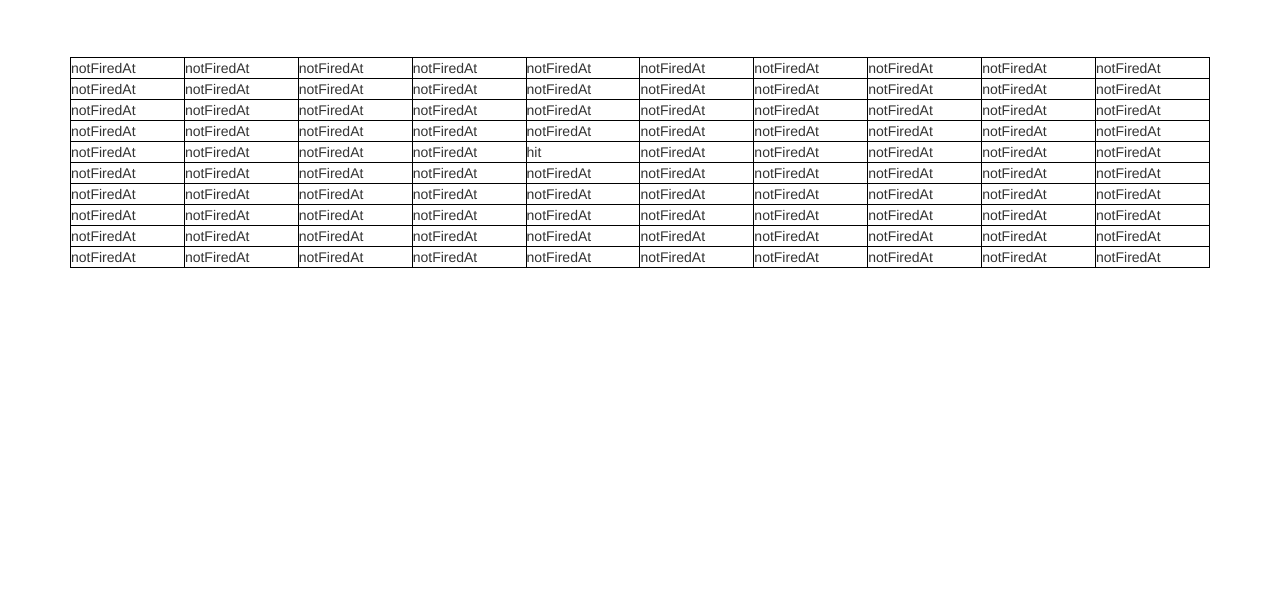
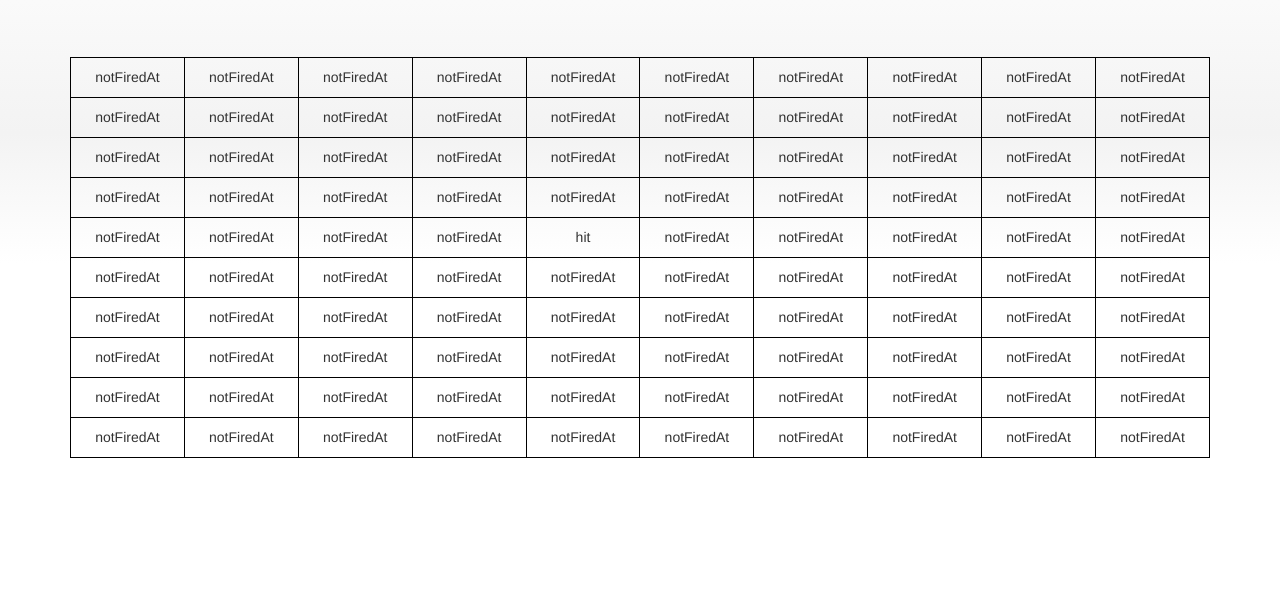
Before and after one commit to aptitud/SimpleBattleship, a website: page client/index.html in a window 1280 px wide. Shown: the part 192-800 px from the top of the page. Drawn offline with nearby package versions, Linux system fonts and the light colour scheme.

Commit message:
Css styling of table

```diff
--- a/client/index.html
+++ b/client/index.html
@@ -47,13 +47,13 @@
     <div class="container">
 
         <div class="starter-template">
-            <h1>Simple Battleship starter template</h1>
+            <h1>Simple Battleship</h1>
             <p class="lead">Aptitud</p>
         </div>
 
         <div ng-controller="GameController">
-            <table border="1" style="border: 1px solid black; width: 100%">
-                <tr ng-repeat="row in board" style="height:15px;">
+            <table>
+                <tr ng-repeat="row in board">
                     <td ng-repeat="cell in row track by $index">
                         {{cell.state}}
                     </td>
--- a/client/style/style.css
+++ b/client/style/style.css
@@ -1,7 +1,27 @@
 body {
   padding-top: 50px;
+  background: -webkit-gradient(linear,50% 0%,50% 100%,color-stop(15%,#fff),color-stop(50%,#f3f3f3),color-stop(70%,#fff)) no-repeat;
+  background: -webkit-linear-gradient(top,#fff 15%,#f3f3f3 50%,#fff 70%) no-repeat;
+  background: -moz-linear-gradient(top,#fff 15%,#f3f3f3 50%,#fff 70%) no-repeat;
+  background: -o-linear-gradient(top,#fff 15%,#f3f3f3 50%,#fff 70%) no-repeat;
+  background: linear-gradient(top, #fff 15%,#f3f3f3 50%,#fff 70%) no-repeat;
+
 }
+
 .starter-template {
   padding: 40px 15px;
   text-align: center;
 }
+
+table {
+    width: 100%;
+}
+
+table td {
+    border: 1px solid #000;
+    border-collapse: collapse;
+    padding: 2px;
+    text-align: center;
+    height: 40px;
+    width: 40px;
+}
```
